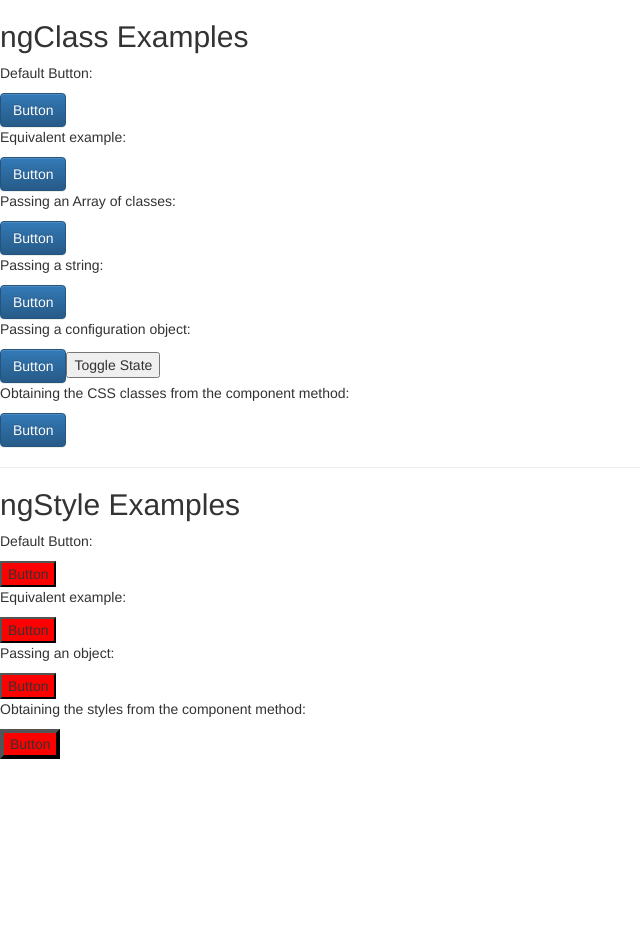
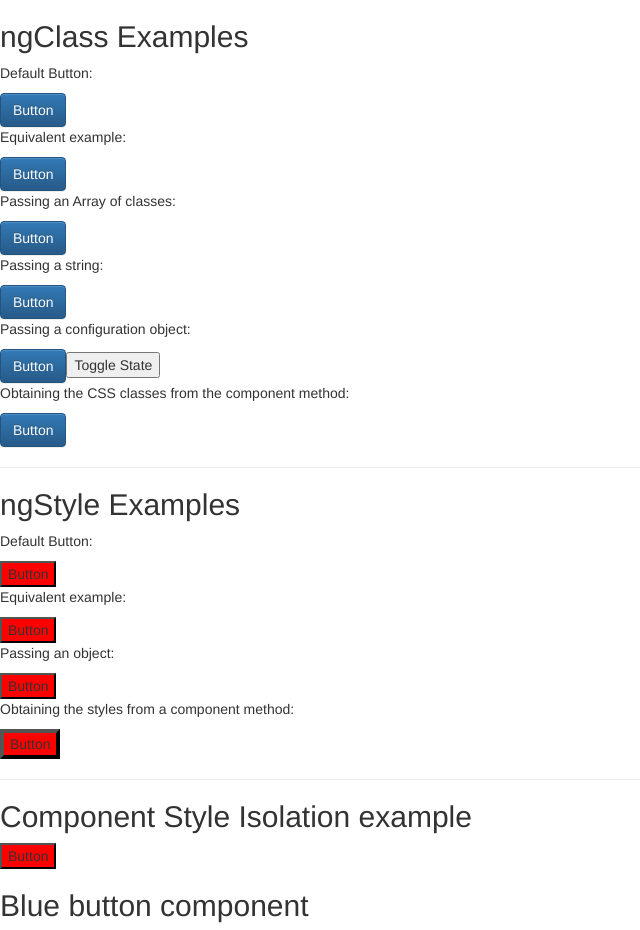
Before and after one commit to angular-university/angular-component-styling, an Angular app in the folder styles-app/: page / in a window 1280 px wide. Shown: the top 930 px of the page, without its empty margins (0-640 px from the left). Before the commit the page ends 800 px from the top, so only its background shows below. Built offline with nearby package versions, Linux system fonts and the light colour scheme.

Commit message:
Angular Component Styling Guide - sample application

```diff
--- a/styles-app/src/app/app.component.css
+++ b/styles-app/src/app/app.component.css
@@ -0,0 +1,4 @@
+
+.red-button {
+    background:red;
+}
--- a/styles-app/src/app/app.component.ts
+++ b/styles-app/src/app/app.component.ts
@@ -2,6 +2,7 @@ import {Component} from '@angular/core';
 
 @Component({
     selector: 'app-root',
+    styleUrls:['./app.component.css'],
     template: `
 
         <h2>ngClass Examples</h2>
@@ -38,11 +39,17 @@ import {Component} from '@angular/core';
         <p>Passing an object:</p>
         <button [ngStyle]="{background: 'red'}" type="submit" (click)="submit()">Button</button>
 
-        <p>Obtaining the styles from the component method:</p>
+        <p>Obtaining the styles from a component method:</p>
         <button [ngStyle]="calculateStyles()" (click)="submit()">Button</button>
 
-    `,
-    styleUrls: ['./app.component.css']
+        <hr>
+        <h2>Component Style Isolation example</h2>
+
+        <button class="red-button">Button</button>
+
+        <blue-button></blue-button>
+
+    `
 })
 export class AppComponent {
 
--- a/styles-app/src/app/app.module.ts
+++ b/styles-app/src/app/app.module.ts
@@ -2,10 +2,12 @@ import { BrowserModule } from '@angular/platform-browser';
 import { NgModule } from '@angular/core';
 
 import { AppComponent } from './app.component';
+import { BlueButtonComponent } from './blue-button/blue-button.component';
 
 @NgModule({
   declarations: [
-    AppComponent
+    AppComponent,
+    BlueButtonComponent
   ],
   imports: [
     BrowserModule
--- /dev/null
+++ b/styles-app/src/app/blue-button/blue-button.component.html
@@ -0,0 +1,3 @@
+<p>
+  blue-button works!
+</p>
--- /dev/null
+++ b/styles-app/src/app/blue-button/blue-button.component.ts
@@ -0,0 +1,18 @@
+import { Component, OnInit } from '@angular/core';
+
+@Component({
+  selector: 'blue-button',
+  template: `
+      <h2>Blue button component</h2>
+
+      <button class="blue-button">Button</button>
+  `,
+  styles: [`
+      .blue-button {
+          background:blue;
+      }
+  `]
+})
+export class BlueButtonComponent  {
+
+}
--- a/styles-app/src/index.html
+++ b/styles-app/src/index.html
@@ -17,5 +17,8 @@
 </head>
 <body>
   <app-root></app-root>
+
+  <button class="red-button">index.html Button</button>
+
 </body>
 </html>
```
Also changed, not shown: styles-app/src/app/blue-button/blue-button.component.css (added), 1 other file (tests, documents, lock files or other folders).
